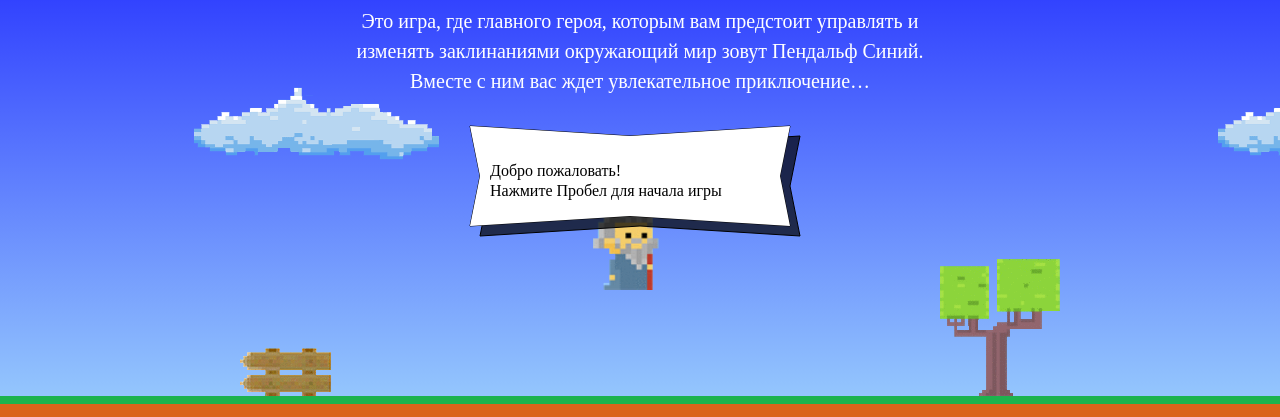
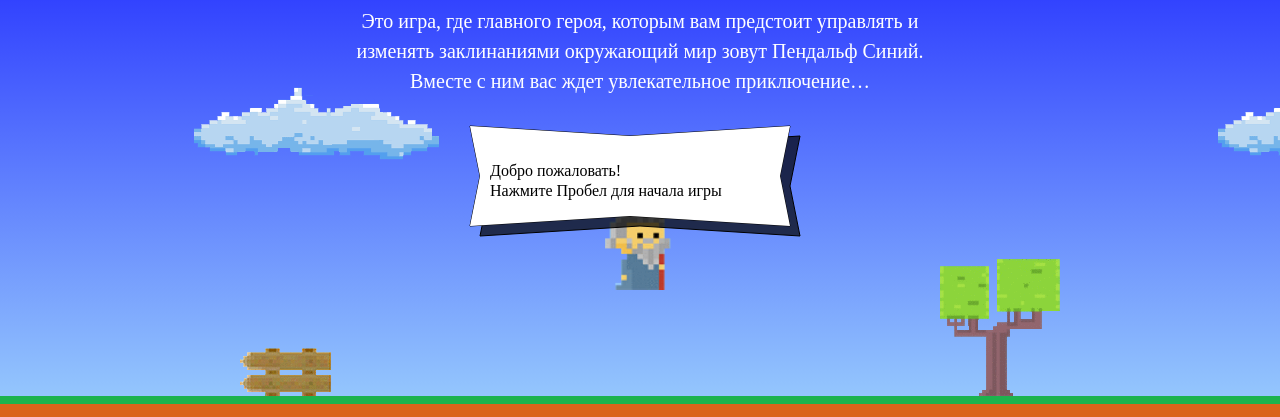
Before and after one commit to MobyDic/234926-code-and-magick, a website: page index.html in a window 1280 px wide. Shown: the part 203-620 px from the top of the page. Drawn offline with Linux system fonts and the light colour scheme; a web font is replaced by a local one.

Commit message:
Изменения по проверкам типа аргумента функции

```diff
--- a/index.html
+++ b/index.html
@@ -44,13 +44,13 @@
   }
 
   function getWizardX(width) {
-    if (typeof(width)=='number') return width / 2 - getWizardHeight() / 2;
-    else consol.log ('тип входного параметра width-'+typeof(width));
+    if (isFinite(width)) return width / 2 - wizardWidth / 2;
+    else consol.log ('тип входного параметра width'+typeof(width));
   }
 
   function getWizardY(height) {
-    if (typeof(height)=='number') return height / 3;
-    else consol.log ('тип входного параметра height-'+typeof(height));
+    if (isFinite(height)) return height / 3;
+    else consol.log ('тип входного параметра height'+typeof(height));
   }
 
 </script>
```
